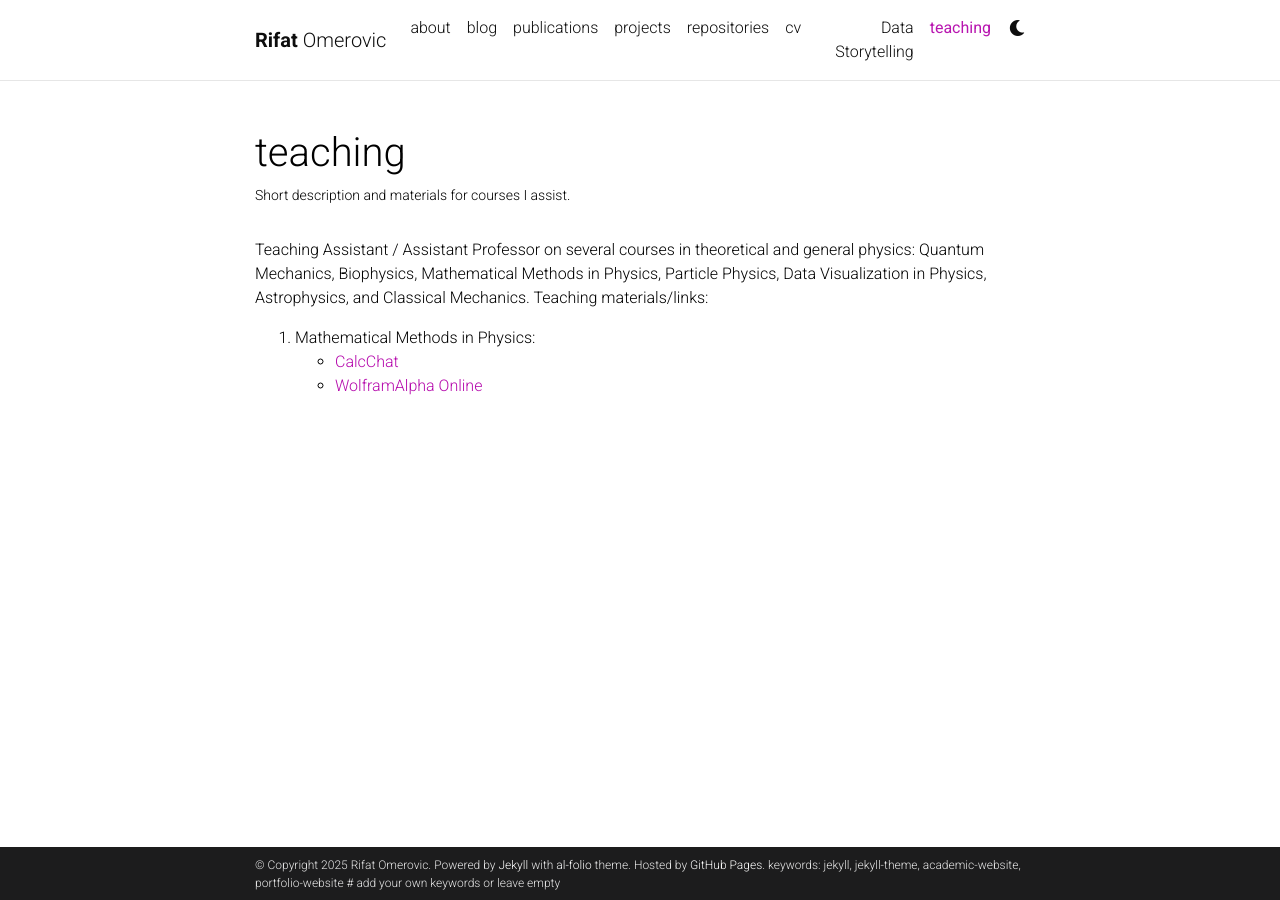
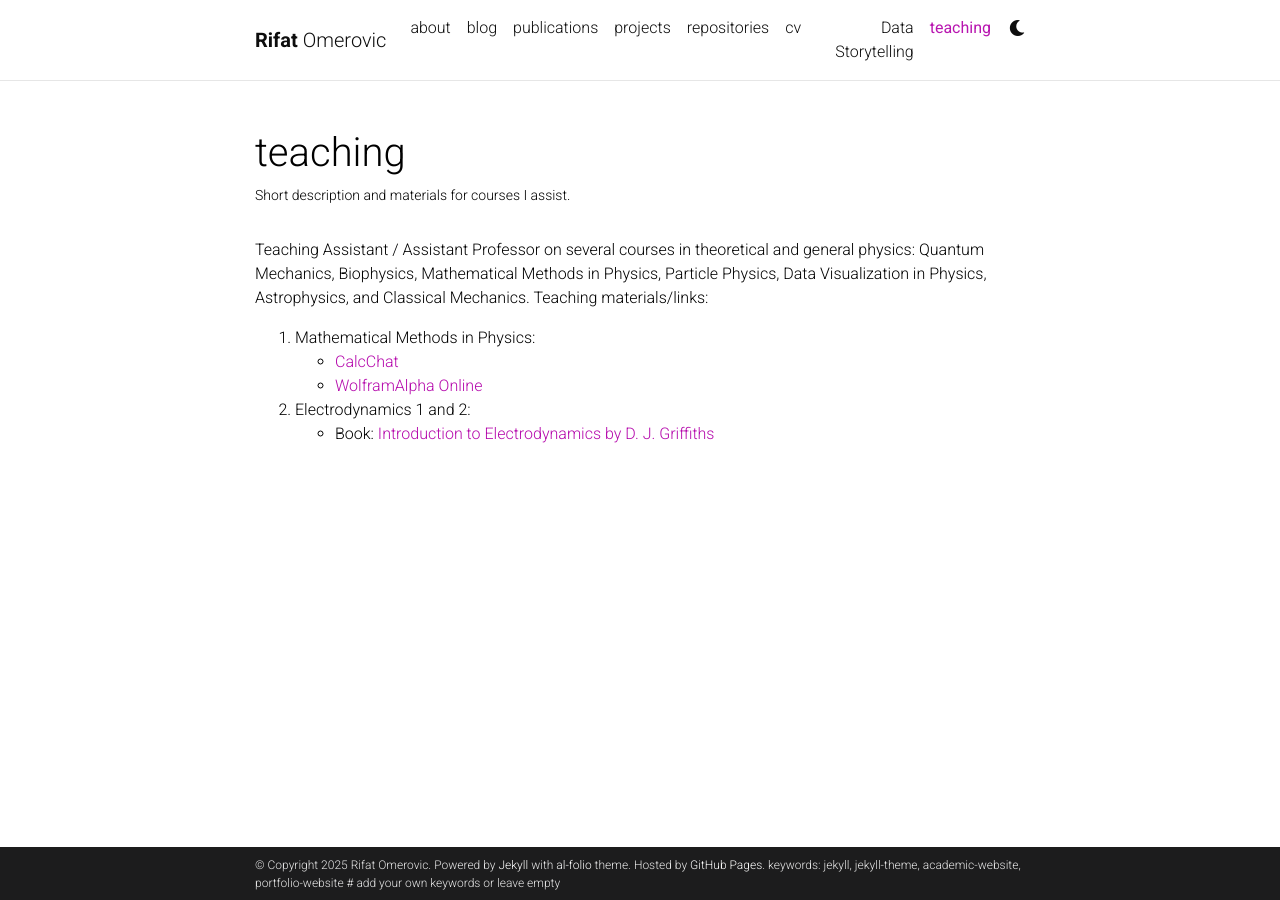
Before and after one commit to rifatom/rifatom.github.io, a Jekyll site: the page built from _pages/teaching.md, in a window 1280 px wide. Built offline with Jekyll 4.4.1, drawn with Linux system fonts in a browser that asks for light colours; comment, search, counter and statistics services are not loaded; a style sheet for code colours, icons or effects is not loaded.

Commit message:
Update teaching.md

```diff
--- a/_pages/teaching.md
+++ b/_pages/teaching.md
@@ -12,3 +12,6 @@ Teaching materials/links:
 1. Mathematical Methods in Physics:
   - [CalcChat](https://www.calcchat.com/book/Calculus-10e/)
   - [WolframAlpha Online](https://www.wolframalpha.com/input?i=plot+sqrt%281-x%5E2%2By%5E2%29)
+
+2. Electrodynamics 1 and 2:
+   - Book: [Introduction to Electrodynamics by D. J. Griffiths](https://nucleares.unam.mx/~martinel/griffiths_4ed.pdf)
```
